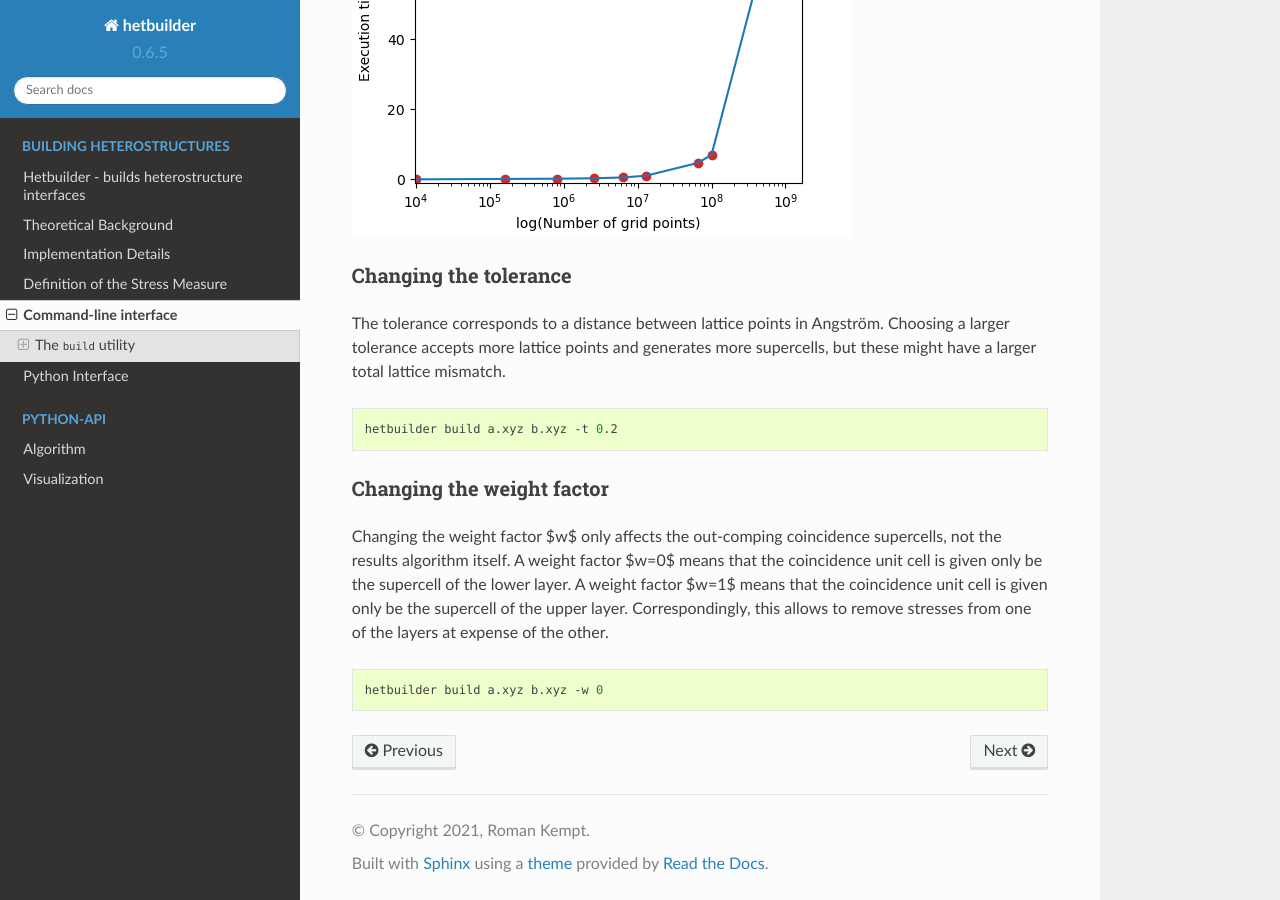
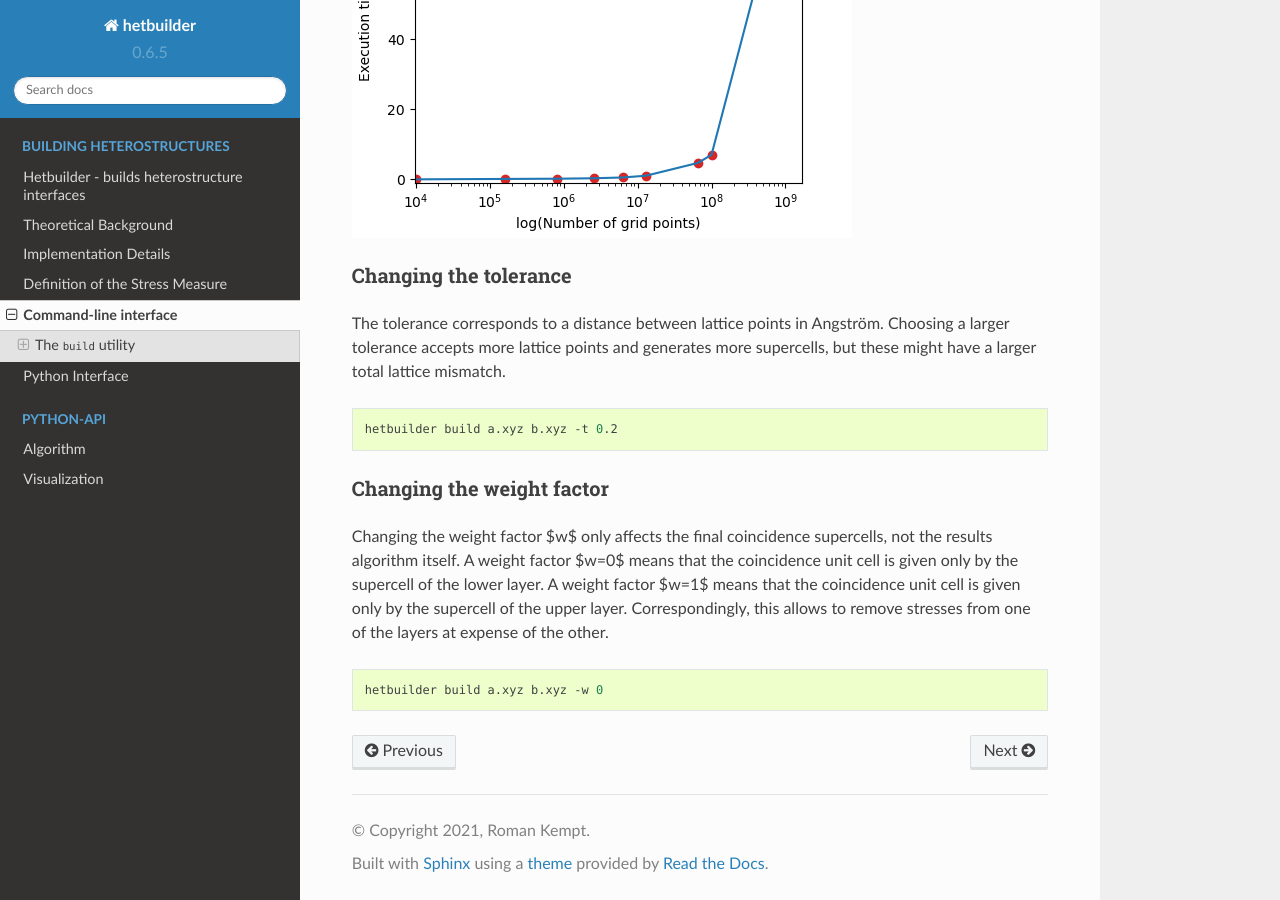
Before and after one commit to romankempt/hetbuilder, a Sphinx documentation site: the page built from docs/cli.md, in a window 1280 px wide and 900 px high, scrolled down 1662 px. Built offline with Sphinx 7.4.7 and the Read the Docs theme 2.0.0, drawn with Linux system fonts in a browser that asks for light colours.

Commit message:
Updating docs

````diff
--- a/docs/cli.md
+++ b/docs/cli.md
@@ -60,7 +60,7 @@ hetbuilder build a.xyz b.xyz -t 0.2
 
 ### Changing the weight factor
 
-Changing the weight factor $w$ only affects the out-comping coincidence supercells, not the results algorithm itself. A weight factor $w=0$ means that the coincidence unit cell is given only be the supercell of the lower layer. A weight factor $w=1$ means that the coincidence unit cell is given only be the supercell of the upper layer. Correspondingly, this allows to remove stresses from one of the layers at expense of the other.
+Changing the weight factor $w$ only affects the final coincidence supercells, not the results algorithm itself. A weight factor $w=0$ means that the coincidence unit cell is given only by the supercell of the lower layer. A weight factor $w=1$ means that the coincidence unit cell is given only by the supercell of the upper layer. Correspondingly, this allows to remove stresses from one of the layers at expense of the other.
 
 ```bash
 hetbuilder build a.xyz b.xyz -w 0
--- a/docs/conf.py
+++ b/docs/conf.py
@@ -68,6 +68,8 @@ extensions = [
     "sphinx.ext.intersphinx",
 ]
 
+autodoc_mock_imports = ["hetbuilder_backend"]
+
 # Add any paths that contain templates here, relative to this directory.
 templates_path = ["_templates"]
 
````
Also changed, not shown: 1 other file.
